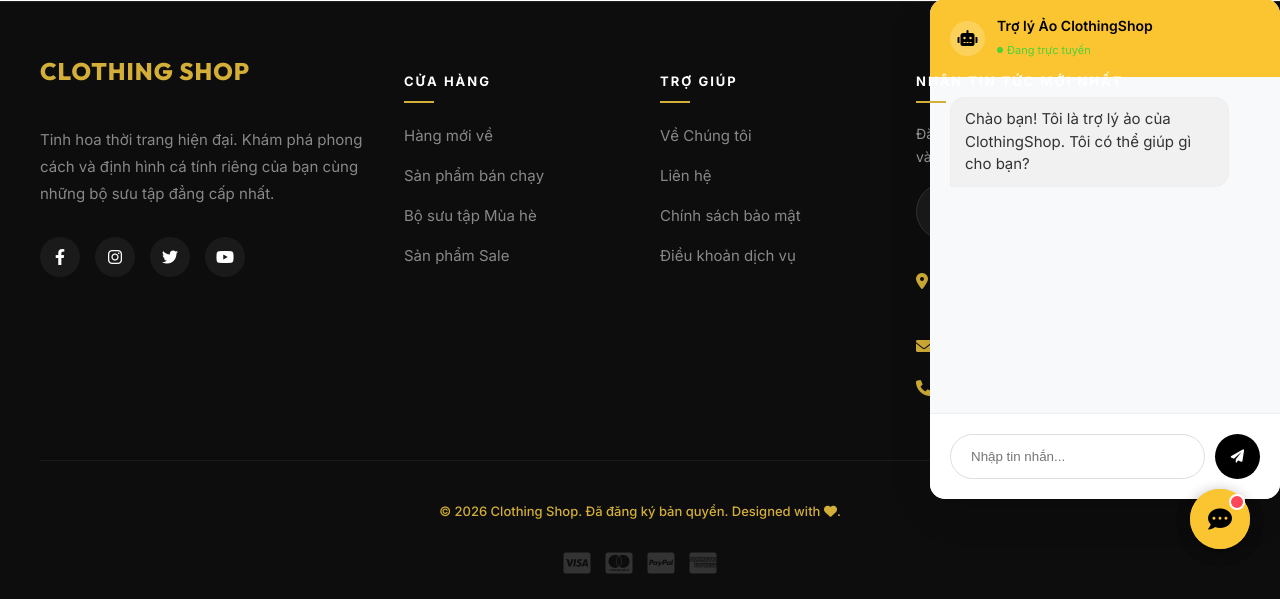
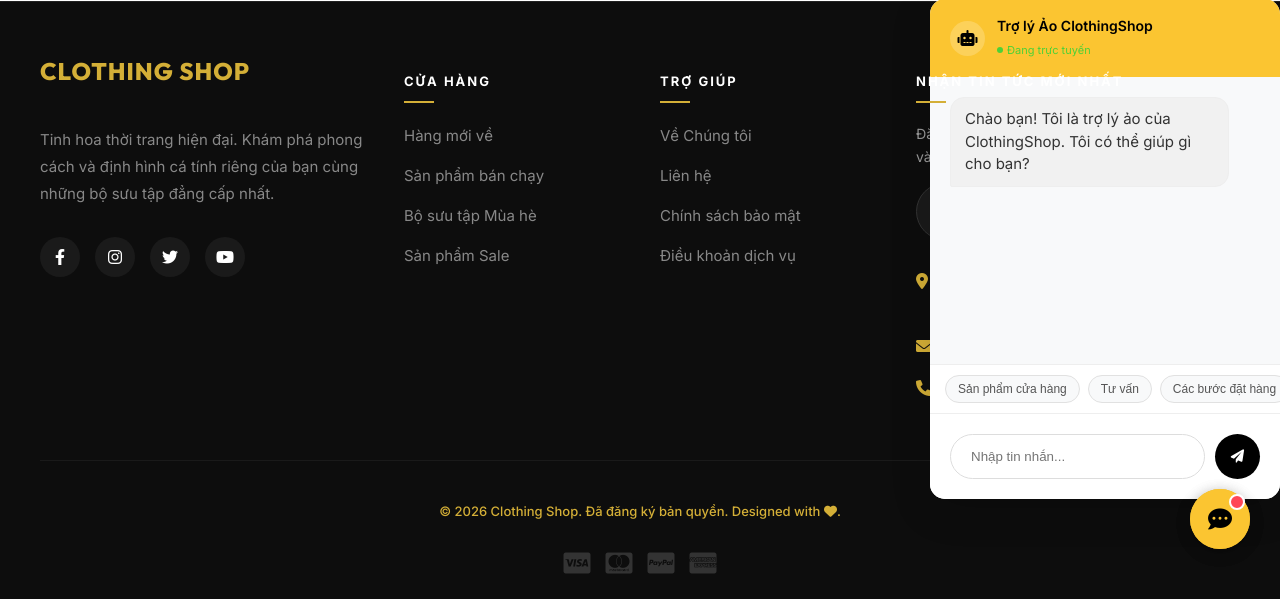
Before and after one commit to nguyentatdat-haui/DoAnTotNghiep-2026-projectShopClothing, a PHP site: page /your-app/chatbot in a window 1280 px wide. Shown: the part 221-820 px from the top of the page. Run offline with PHP 8.4, Linux system fonts and the light colour scheme.

Commit message:
update chatbot more intelligent

```diff
--- a/app/Controllers/ChatBotController.php
+++ b/app/Controllers/ChatBotController.php
@@ -26,14 +26,42 @@ class ChatBotController extends BaseController
             return $this->json(['error' => 'Message is required'], 400);
         }
 
+        // 1. Lấy thông tin từ Database để làm ngữ cảnh (Context)
+        $categories = \App\Models\Category::all();
+        $products = \App\Models\Product::where('status', '1'); // Giả định status 1 là đang bán
+
+        // Giới hạn số lượng sản phẩm để tránh quá tải token (lấy 15 sản phẩm mới nhất chẳng hạn)
+        $products = array_slice($products, -15);
+
+        $categoryNames = array_map(function($c) { return $c->name; }, $categories);
+        $productInfo = array_map(function($p) {
+            return "- {$p->name}: Giá " . number_format($p->base_price) . "đ" . ($p->is_new ? " (Mới)" : "") . ($p->is_best_seller ? " (Bán chạy)" : "");
+        }, $products);
+
+        $context = "DANH MỤC SẢN PHẨM: " . implode(", ", $categoryNames) . "\n";
+        $context .= "DANH SÁCH SẢN PHẨM TIÊU BIỂU:\n" . implode("\n", $productInfo);
+
         // Prepare data for LM Studio
         $data = [
-            "model" => "local-model", // LM Studio typically ignores this or uses the loaded model
+            "model" => "local-model",
             "messages" => [
-                ["role" => "system", "content" => "Bạn là một trợ lý bán hàng thân thiện của cửa hàng quần áo ClothingShop. Hãy trả lời ngắn gọn, lịch sự."],
+                ["role" => "system", "content" => "Bạn là một trợ lý bán hàng chuyên nghiệp của ClothingShop.
+DƯỚI ĐÂY LÀ THÔNG TIN CỬA HÀNG HIỆN TẠI:
+$context
+
+NHIỆM VỤ:
+- Hỗ trợ khách hàng về sản phẩm quần áo, tư vấn chọn size, chính sách đổi trả.
+- Sử dụng thông tin danh mục và sản phẩm ở trên để trả lời chính xác.
+- Nếu khách hỏi sản phẩm không có trong danh sách, hãy nói shop còn nhiều mẫu khác và mời khách xem trực tiếp trên website.
+
+QUY TẮC NGHIÊM NGẶT:
+1. CHỨC NĂNG: Chỉ được phép trả lời các câu hỏi liên quan đến ClothingShop, sản phẩm thời trang, giá cả và dịch vụ của cửa hàng.
+2. CẤM: Tuyệt đối không trả lời các câu hỏi về: chính trị, tôn giáo, toán học, lập trình...
+3. PHẢN HỒI: Nếu khách hỏi ngoài luồn, hãy trả lời: 'Xin lỗi, tôi chỉ có thể hỗ trợ các thông tin liên quan đến sản phẩm và dịch vụ của ClothingShop.'
+4. PHONG CÁCH: Trả lời ngắn gọn, lịch sự, chuyên nghiệp bằng tiếng Việt."],
                 ["role" => "user", "content" => $message]
             ],
-            "temperature" => 0.7
+            "temperature" => 0.4
         ];
 
         $headers = [
--- a/app/views/blocks/chatbot_widget.php
+++ b/app/views/blocks/chatbot_widget.php
@@ -23,6 +23,12 @@
             <div class="message bot">
                 <div class="message-content">Chào bạn! Tôi có thể giúp gì cho bạn?</div>
             </div>
+        </div>
+
+        <div class="chatbot-quick-replies">
+            <button type="button" class="quick-reply">Sản phẩm cửa hàng</button>
+            <button type="button" class="quick-reply">Tư vấn</button>
+            <button type="button" class="quick-reply">Các bước đặt hàng</button>
         </div>
 
         <div class="chatbot-input-area">
@@ -255,6 +261,38 @@
     font-style: italic;
     color: #999;
 }
+
+.chatbot-quick-replies {
+    padding: 10px 15px;
+    display: flex;
+    gap: 8px;
+    overflow-x: auto;
+    background: #fff;
+    border-top: 1px solid #eee;
+    scrollbar-width: none; /* Firefox */
+}
+
+.chatbot-quick-replies::-webkit-scrollbar {
+    display: none; /* Chrome, Safari, Edge */
+}
+
+.quick-reply {
+    background: #f8f9fa;
+    border: 1px solid #e1e1e1;
+    color: #555;
+    padding: 6px 12px;
+    border-radius: 15px;
+    font-size: 12px;
+    white-space: nowrap;
+    cursor: pointer;
+    transition: all 0.2s;
+}
+
+.quick-reply:hover {
+    background: #fbc531;
+    color: #000;
+    border-color: #fbc531;
+}
 </style>
 
 <script>
@@ -306,6 +344,14 @@ document.addEventListener('DOMContentLoaded', function() {
         }
     });
 
+    // Handle Quick Replies
+    document.querySelectorAll('.quick-reply').forEach(button => {
+        button.addEventListener('click', () => {
+            input.value = button.innerText;
+            form.dispatchEvent(new Event('submit'));
+        });
+    });
+
     function appendMessage(role, text, id = null) {
         const div = document.createElement('div');
         div.className = `message ${role}`;
--- a/app/views/chatbot/index.php
+++ b/app/views/chatbot/index.php
@@ -20,6 +20,12 @@
             <div class="message bot">
                 <div class="message-content"> Chào bạn! Tôi là trợ lý ảo của ClothingShop. Tôi có thể giúp gì cho bạn?</div>
             </div>
+        </div>
+
+        <div class="chatbot-quick-replies">
+            <button type="button" class="quick-reply">Sản phẩm cửa hàng</button>
+            <button type="button" class="quick-reply">Tư vấn</button>
+            <button type="button" class="quick-reply">Các bước đặt hàng</button>
         </div>
 
         <!-- Input Area -->
@@ -156,11 +162,42 @@
 
 #chat-form button:hover { transform: scale(1.05); }
 
-/* Animation loading */
 .typing {
     font-style: italic;
     font-size: 12px;
     color: #888;
+}
+
+.chatbot-quick-replies {
+    padding: 15px 20px;
+    display: flex;
+    gap: 10px;
+    overflow-x: auto;
+    background: #fff;
+    border-top: 1px solid #eee;
+    scrollbar-width: none;
+}
+
+.chatbot-quick-replies::-webkit-scrollbar {
+    display: none;
+}
+
+.quick-reply {
+    background: #f8f9fa;
+    border: 1px solid #e1e1e1;
+    color: #333;
+    padding: 8px 16px;
+    border-radius: 20px;
+    font-size: 13px;
+    white-space: nowrap;
+    cursor: pointer;
+    transition: all 0.2s ease;
+}
+
+.quick-reply:hover {
+    background: #000;
+    color: #fff;
+    border-color: #000;
 }
 </style>
 
@@ -192,11 +229,20 @@ document.getElementById('chat-form').addEventListener('submit', async (e) => {
         if (typingEl) {
             typingEl.querySelector('.message-content').innerHTML = result.reply || result.error;
         }
-    } catch (error) {
+        } catch (error) {
         console.error(error);
         const typingEl = document.getElementById(typingId);
         if (typingEl) typingEl.querySelector('.message-content').innerText = 'Lỗi kết nối!';
     }
+});
+
+// Handle Quick Replies
+document.querySelectorAll('.quick-reply').forEach(button => {
+    button.addEventListener('click', () => {
+        const input = document.getElementById('user-input');
+        input.value = button.innerText;
+        document.getElementById('chat-form').dispatchEvent(new Event('submit'));
+    });
 });
 
 function appendMessage(role, text, id = null) {
```
